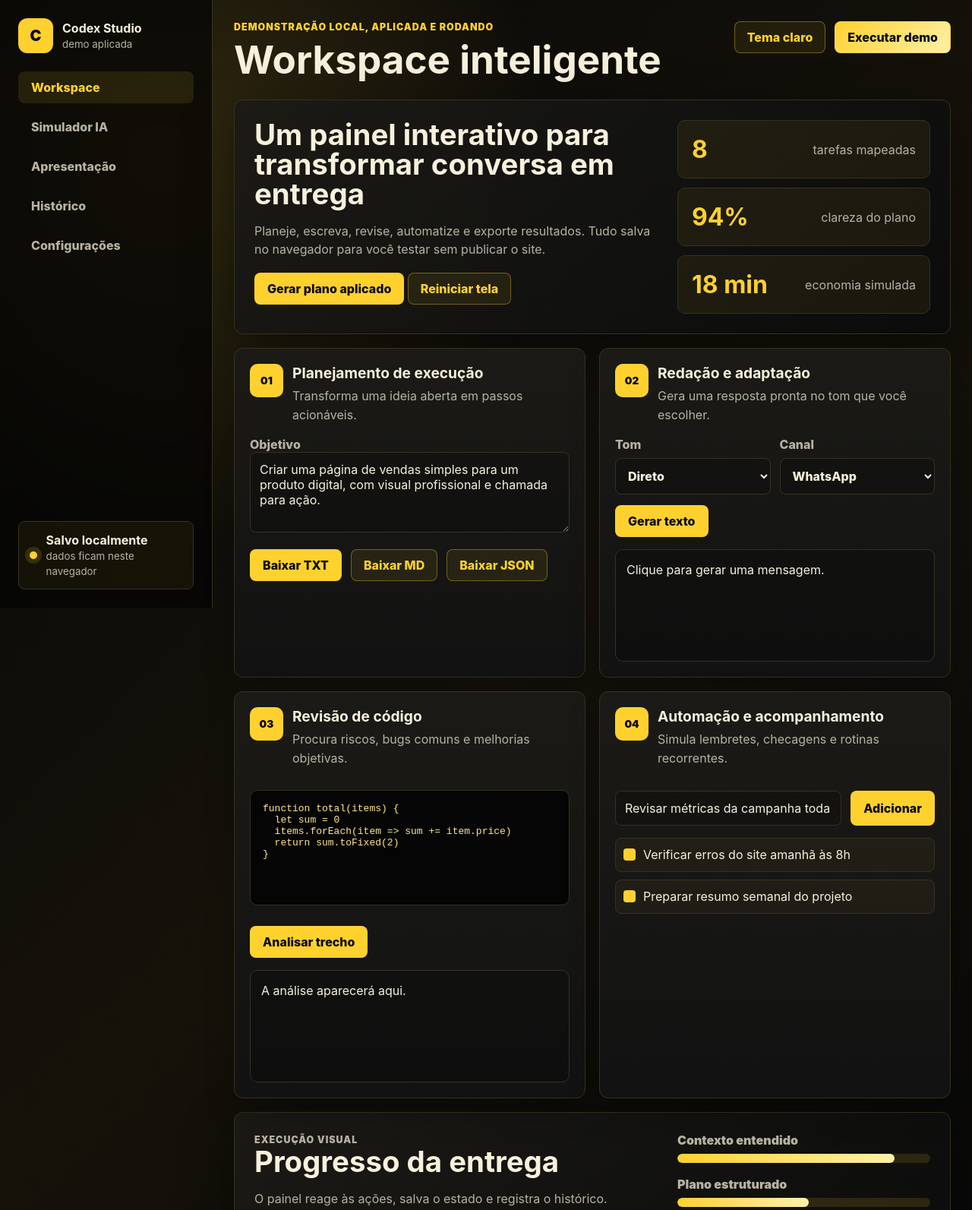
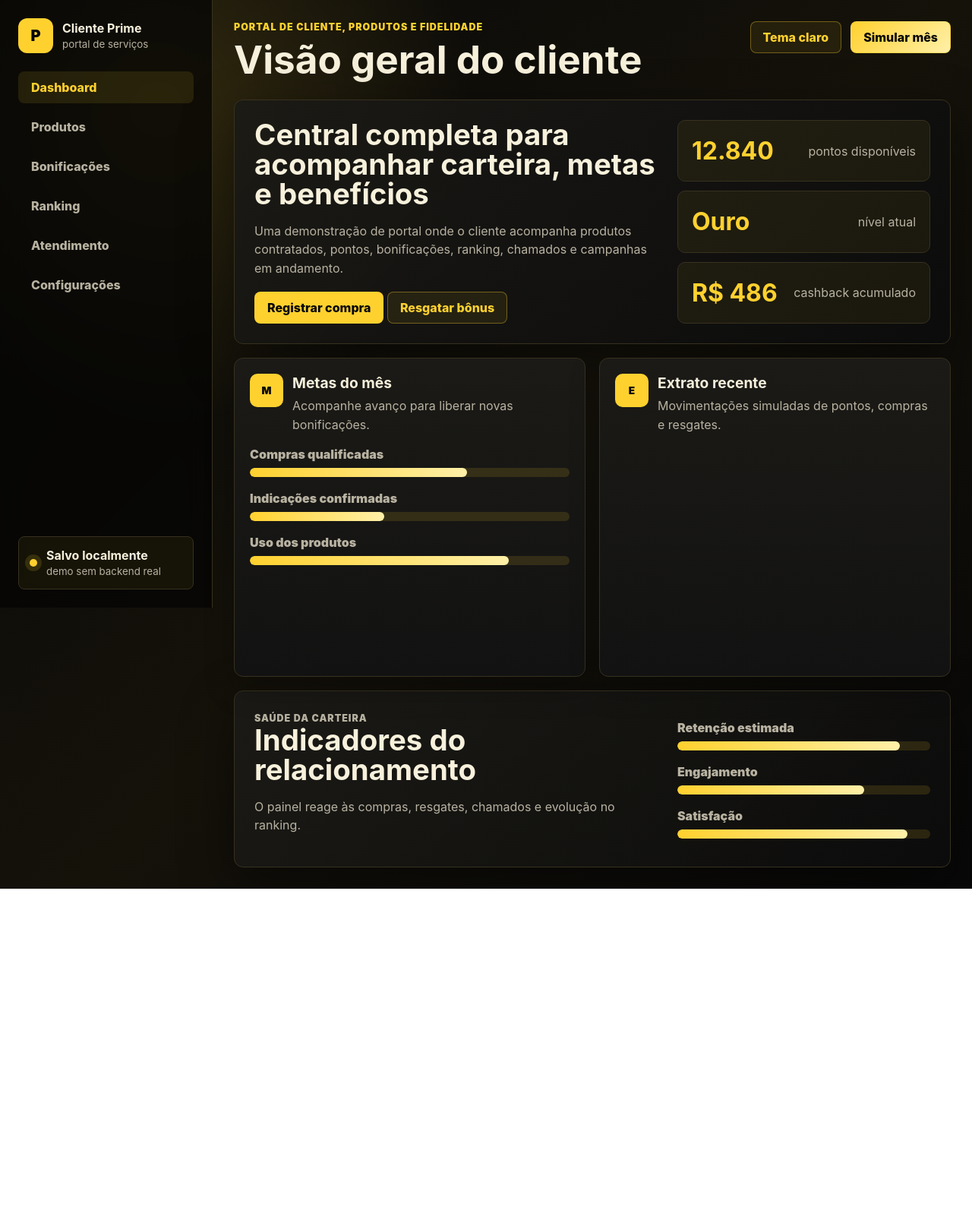
Before and after one commit to cronos232323/revisao-c-digo-codex, a plain HTML site: page index.html in a window 1280 px wide. Shown: the top 1593 px of the page at 76% size. After the commit the page ends 1170 px from the top, so only its background shows below. Drawn offline with Linux system fonts and the light colour scheme.

Commit message:
Transform demo into client portal

```diff
--- a/index.html
+++ b/index.html
@@ -3,25 +3,26 @@
   <head>
     <meta charset="utf-8" />
     <meta name="viewport" content="width=device-width, initial-scale=1" />
-    <title>Codex Studio - Demo Aplicada</title>
+    <title>Portal Cliente Prime - Demo de Servico</title>
     <link rel="stylesheet" href="styles.css" />
   </head>
   <body data-theme="dark">
     <div class="app-shell">
       <aside class="sidebar">
         <div class="brand">
-          <span class="brand-mark">C</span>
+          <span class="brand-mark">P</span>
           <div>
-            <strong>Codex Studio</strong>
-            <small>demo aplicada</small>
+            <strong>Cliente Prime</strong>
+            <small>portal de serviços</small>
           </div>
         </div>
 
         <nav class="nav-tabs" aria-label="Navegação principal">
-          <button class="nav-tab active" data-view="workspace">Workspace</button>
-          <button class="nav-tab" data-view="ai">Simulador IA</button>
-          <button class="nav-tab" data-view="presentation">Apresentação</button>
-          <button class="nav-tab" data-view="history">Histórico</button>
+          <button class="nav-tab active" data-view="dashboard">Dashboard</button>
+          <button class="nav-tab" data-view="products">Produtos</button>
+          <button class="nav-tab" data-view="bonuses">Bonificações</button>
+          <button class="nav-tab" data-view="ranking">Ranking</button>
+          <button class="nav-tab" data-view="support">Atendimento</button>
           <button class="nav-tab" data-view="settings">Configurações</button>
         </nav>
 
@@ -29,7 +30,7 @@
           <span class="pulse"></span>
           <div>
             <strong id="saveState">Salvo localmente</strong>
-            <small>dados ficam neste navegador</small>
+            <small>demo sem backend real</small>
           </div>
         </div>
       </aside>
@@ -37,188 +38,182 @@
       <main class="main">
         <header class="topbar">
           <div>
-            <p class="eyebrow">Demonstração local, aplicada e rodando</p>
-            <h1 id="pageTitle">Workspace inteligente</h1>
+            <p class="eyebrow">Portal de cliente, produtos e fidelidade</p>
+            <h1 id="pageTitle">Visão geral do cliente</h1>
           </div>
           <div class="top-actions">
             <button id="themeToggle" class="ghost">Tema claro</button>
-            <button id="runAll" class="primary">Executar demo</button>
+            <button id="runScenario" class="primary">Simular mês</button>
           </div>
         </header>
 
-        <section id="workspace" class="view active">
+        <section id="dashboard" class="view active">
           <section class="hero-panel">
             <div class="hero-copy">
-              <h2>Um painel interativo para transformar conversa em entrega</h2>
+              <h2>Central completa para acompanhar carteira, metas e benefícios</h2>
               <p>
-                Planeje, escreva, revise, automatize e exporte resultados. Tudo
-                salva no navegador para você testar sem publicar o site.
+                Uma demonstração de portal onde o cliente acompanha produtos contratados,
+                pontos, bonificações, ranking, chamados e campanhas em andamento.
               </p>
               <div class="hero-actions">
-                <button id="makePlan">Gerar plano aplicado</button>
-                <button id="resetDemo" class="ghost">Reiniciar tela</button>
+                <button id="earnBonus">Registrar compra</button>
+                <button id="redeemBonus" class="ghost">Resgatar bônus</button>
               </div>
             </div>
-            <div class="signal-board" aria-label="Indicadores da demonstração">
+            <div class="signal-board" aria-label="Indicadores do portal">
               <div>
-                <strong id="tasksCount">8</strong>
-                <span>tarefas mapeadas</span>
+                <strong id="pointsCount">12.840</strong>
+                <span>pontos disponíveis</span>
               </div>
               <div>
-                <strong id="confidenceCount">94%</strong>
-                <span>clareza do plano</span>
+                <strong id="tierLabel">Ouro</strong>
+                <span>nível atual</span>
               </div>
               <div>
-                <strong id="timeCount">18 min</strong>
-                <span>economia simulada</span>
+                <strong id="cashbackCount">R$ 486</strong>
+                <span>cashback acumulado</span>
               </div>
             </div>
           </section>
 
           <section class="workspace-grid">
-            <article class="tool-panel planner">
+            <article class="tool-panel">
               <div class="panel-head">
-                <span class="icon">01</span>
+                <span class="icon">M</span>
                 <div>
-                  <h3>Planejamento de execução</h3>
-                  <p>Transforma uma ideia aberta em passos acionáveis.</p>
+                  <h3>Metas do mês</h3>
+                  <p>Acompanhe avanço para liberar novas bonificações.</p>
                 </div>
               </div>
-              <label for="goalInput">Objetivo</label>
-              <textarea id="goalInput" rows="4">Criar uma página de vendas simples para um produto digital, com visual profissional e chamada para ação.</textarea>
-              <ol id="planOutput" class="result-list"></ol>
-              <div class="button-row">
-                <button id="exportTxt">Baixar TXT</button>
-                <button id="exportMd" class="ghost">Baixar MD</button>
-                <button id="exportJson" class="ghost">Baixar JSON</button>
+              <div class="progress-stack">
+                <div class="progress-line">
+                  <span>Compras qualificadas</span>
+                  <div><i id="purchaseGoalBar" style="width: 68%"></i></div>
+                </div>
+                <div class="progress-line">
+                  <span>Indicações confirmadas</span>
+                  <div><i id="referralGoalBar" style="width: 42%"></i></div>
+                </div>
+                <div class="progress-line">
+                  <span>Uso dos produtos</span>
+                  <div><i id="usageGoalBar" style="width: 81%"></i></div>
+                </div>
               </div>
             </article>
 
-            <article class="tool-panel writer">
+            <article class="tool-panel">
               <div class="panel-head">
-                <span class="icon">02</span>
+                <span class="icon">E</span>
                 <div>
-                  <h3>Redação e adaptação</h3>
-                  <p>Gera uma resposta pronta no tom que você escolher.</p>
+                  <h3>Extrato recente</h3>
+                  <p>Movimentações simuladas de pontos, compras e resgates.</p>
                 </div>
               </div>
-              <div class="inline-controls">
-                <label>
-                  Tom
-                  <select id="toneSelect">
-                    <option value="direto">Direto</option>
-                    <option value="persuasivo">Persuasivo</option>
-                    <option value="amigavel">Amigável</option>
-                  </select>
-                </label>
-                <label>
-                  Canal
-                  <select id="channelSelect">
-                    <option value="whatsapp">WhatsApp</option>
-                    <option value="email">E-mail</option>
-                    <option value="landing">Landing page</option>
-                  </select>
-                </label>
-              </div>
-              <button id="writeCopy">Gerar texto</button>
-              <div id="copyOutput" class="output-box">Clique para gerar uma mensagem.</div>
-            </article>
-
-            <article class="tool-panel code-review">
-              <div class="panel-head">
-                <span class="icon">03</span>
-                <div>
-                  <h3>Revisão de código</h3>
-                  <p>Procura riscos, bugs comuns e melhorias objetivas.</p>
-                </div>
-              </div>
-              <pre class="code-sample"><code>function total(items) {
-  let sum = 0
-  items.forEach(item => sum += item.price)
-  return sum.toFixed(2)
-}</code></pre>
-              <button id="reviewCode">Analisar trecho</button>
-              <div id="reviewOutput" class="output-box">A análise aparecerá aqui.</div>
-            </article>
-
-            <article class="tool-panel automation">
-              <div class="panel-head">
-                <span class="icon">04</span>
-                <div>
-                  <h3>Automação e acompanhamento</h3>
-                  <p>Simula lembretes, checagens e rotinas recorrentes.</p>
-                </div>
-              </div>
-              <div class="automation-row">
-                <input id="automationInput" value="Revisar métricas da campanha toda sexta às 9h" />
-                <button id="addAutomation">Adicionar</button>
-              </div>
-              <ul id="automationList" class="check-list"></ul>
+              <ul id="activityList" class="history-list"></ul>
             </article>
           </section>
         </section>
 
-        <section id="ai" class="view">
-          <section class="split-view">
-            <article class="tool-panel generator">
+        <section id="products" class="view">
+          <section class="tool-panel">
             <div class="panel-head">
-                <span class="icon">AI</span>
+              <span class="icon">PR</span>
               <div>
-                  <h3>Simulador de IA completa</h3>
-                  <p>Descreva um projeto e gere plano, checklist, copy, riscos e próximos passos.</p>
+                <h3>Produtos contratados</h3>
+                <p>Carteira do cliente com status, mensalidade, benefício e ação rápida.</p>
               </div>
             </div>
-              <label for="projectBrief">Descrição do projeto</label>
-              <textarea id="projectBrief" rows="8">Quero lançar uma consultoria online para pequenos negócios, com uma página simples, agenda de diagnóstico e materiais de apoio.</textarea>
-              <button id="generateFull">Gerar pacote completo</button>
+            <div id="productGrid" class="product-grid"></div>
+          </section>
+        </section>
+
+        <section id="bonuses" class="view">
+          <section class="split-view">
+            <article class="tool-panel">
+              <div class="panel-head">
+                <span class="icon">B</span>
+                <div>
+                  <h3>Bonificações disponíveis</h3>
+                  <p>Catálogo de benefícios para resgate, upgrade ou campanhas.</p>
+                </div>
+              </div>
+              <div id="bonusCatalog" class="bonus-grid"></div>
             </article>
 
-            <article class="tool-panel ai-output">
-              <div class="panel-head compact">
-                <span class="icon">OUT</span>
+            <article class="tool-panel">
+              <div class="panel-head">
+                <span class="icon">C</span>
                 <div>
-                  <h3>Resultado gerado</h3>
-                  <p>Conteúdo estruturado para copiar, ajustar ou exportar.</p>
+                  <h3>Campanhas ativas</h3>
+                  <p>Ações promocionais que aumentam pontuação e retenção.</p>
                 </div>
               </div>
-              <div id="fullOutput" class="ai-result">
-                <p>Use o botão para gerar uma simulação completa.</p>
-              </div>
+              <ul id="campaignList" class="check-list"></ul>
             </article>
           </section>
         </section>
 
-        <section id="presentation" class="view">
-          <div class="presentation-stage">
-            <p class="eyebrow">Modo apresentação</p>
-            <h2>Da ideia ao protótipo em minutos</h2>
-            <p>
-              Um fluxo visual para mostrar a clientes ou equipe como o Codex pode
-              planejar, construir, revisar, documentar e publicar.
-            </p>
-            <div class="presentation-metrics">
-              <div><strong>01</strong><span>Entender</span></div>
-              <div><strong>02</strong><span>Executar</span></div>
-              <div><strong>03</strong><span>Verificar</span></div>
-              <div><strong>04</strong><span>Publicar</span></div>
+        <section id="ranking" class="view">
+          <section class="split-view">
+            <article class="tool-panel">
+              <div class="panel-head">
+                <span class="icon">RK</span>
+                <div>
+                  <h3>Ranking de clientes</h3>
+                  <p>Classificação por engajamento, compras e indicações.</p>
                 </div>
               </div>
+              <ol id="rankingList" class="ranking-list"></ol>
+            </article>
+
+            <article class="tool-panel">
+              <div class="panel-head">
+                <span class="icon">N</span>
+                <div>
+                  <h3>Níveis de fidelidade</h3>
+                  <p>Regras de evolução para Bronze, Prata, Ouro e Diamante.</p>
+                </div>
+              </div>
+              <div id="tierList" class="tier-list"></div>
+            </article>
+          </section>
         </section>
 
-        <section id="history" class="view">
+        <section id="support" class="view">
+          <section class="split-view">
             <article class="tool-panel">
               <div class="panel-head">
-              <span class="icon">H</span>
+                <span class="icon">AT</span>
                 <div>
-                <h3>Histórico de ações</h3>
-                <p>Registro salvo localmente das ações executadas nesta demo.</p>
+                  <h3>Novo atendimento</h3>
+                  <p>Simule abertura de chamados, solicitação comercial ou suporte.</p>
                 </div>
               </div>
-            <div class="button-row">
-              <button id="clearHistory" class="ghost">Limpar histórico</button>
+              <label for="ticketSubject">Assunto</label>
+              <input id="ticketSubject" value="Quero entender meus bônus do mês" />
+              <label for="ticketType">Tipo</label>
+              <select id="ticketType">
+                <option>Suporte</option>
+                <option>Financeiro</option>
+                <option>Comercial</option>
+                <option>Bonificações</option>
+              </select>
+              <label for="ticketMessage">Mensagem</label>
+              <textarea id="ticketMessage" rows="5">Olá, gostaria de uma análise sobre meus pontos e benefícios disponíveis.</textarea>
+              <button id="openTicket">Abrir chamado</button>
+            </article>
+
+            <article class="tool-panel">
+              <div class="panel-head">
+                <span class="icon">CH</span>
+                <div>
+                  <h3>Chamados e alertas</h3>
+                  <p>Acompanhamento do relacionamento com o cliente.</p>
                 </div>
-            <ul id="historyList" class="history-list"></ul>
+              </div>
+              <ul id="ticketList" class="history-list"></ul>
             </article>
+          </section>
         </section>
 
         <section id="settings" class="view">
@@ -226,8 +221,8 @@
             <div class="panel-head">
               <span class="icon">S</span>
               <div>
-                <h3>Painel de configurações</h3>
-                <p>Ajustes locais da experiência de teste.</p>
+                <h3>Configurações da demo</h3>
+                <p>Ajustes locais para testar o portal como apresentação de serviço.</p>
               </div>
             </div>
             <label class="toggle-row">
@@ -236,30 +231,33 @@
             </label>
             <label class="toggle-row">
               <input id="compactToggle" type="checkbox" />
-              <span>Modo compacto para telas menores</span>
+              <span>Modo compacto para apresentação em notebook</span>
             </label>
+            <div class="button-row">
+              <button id="exportReport">Exportar relatório JSON</button>
               <button id="clearStorage" class="danger">Apagar dados locais</button>
+            </div>
           </article>
         </section>
 
         <section class="dashboard">
           <div class="dashboard-copy">
-            <p class="eyebrow">Execução visual</p>
-            <h2>Progresso da entrega</h2>
-            <p>O painel reage às ações, salva o estado e registra o histórico.</p>
+            <p class="eyebrow">Saúde da carteira</p>
+            <h2>Indicadores do relacionamento</h2>
+            <p>O painel reage às compras, resgates, chamados e evolução no ranking.</p>
           </div>
           <div class="progress-stack">
             <div class="progress-line">
-              <span>Contexto entendido</span>
-              <div><i style="width: 86%"></i></div>
+              <span>Retenção estimada</span>
+              <div><i id="retentionBar" style="width: 88%"></i></div>
             </div>
             <div class="progress-line">
-              <span>Plano estruturado</span>
-              <div><i id="planBar" style="width: 52%"></i></div>
+              <span>Engajamento</span>
+              <div><i id="engagementBar" style="width: 74%"></i></div>
             </div>
             <div class="progress-line">
-              <span>Entrega verificada</span>
-              <div><i id="verifyBar" style="width: 38%"></i></div>
+              <span>Satisfação</span>
+              <div><i id="satisfactionBar" style="width: 91%"></i></div>
             </div>
           </div>
         </section>
```
Lines whose indentation alone changed are shown as unchanged.
